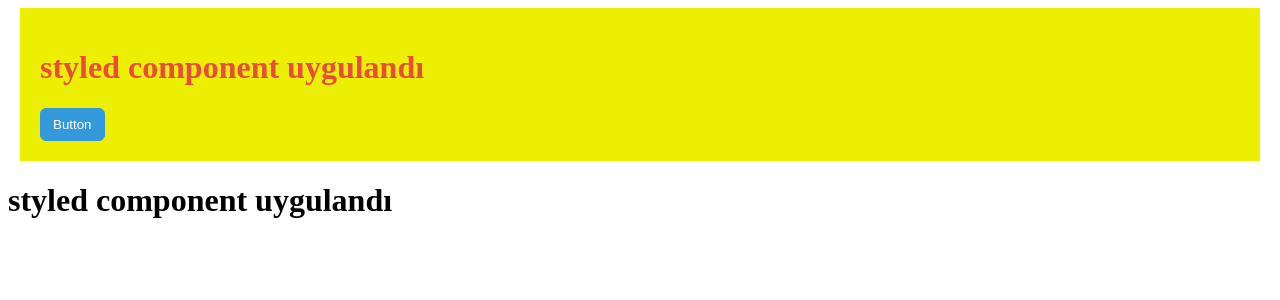
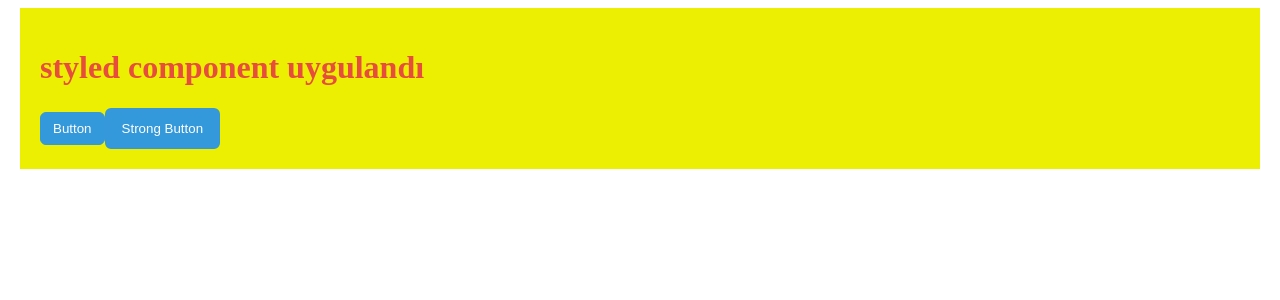
Before and after one commit to ferhatgozupekk/hafta-6, a React (Vite) app: page / in a window 1280 px wide. Shown: the top 300 px of the page. Built offline with nearby package versions, Linux system fonts and the light colour scheme.

Commit message:
10.4 Extend Kullanımı

```diff
--- a/src/App.jsx
+++ b/src/App.jsx
@@ -2,6 +2,7 @@ import React from "react";
 
 import { StyledContainer } from "./components/styled";
 import { Button } from "./components/button";
+import { StrongButton } from "./components/button/Button.styled";
 
 function App() {
   return (
@@ -9,8 +10,8 @@ function App() {
       <StyledContainer>
         <h1>styled component uygulandı</h1>
         <Button $primary>Button</Button>
+        <StrongButton $primary>Strong Button</StrongButton>
       </StyledContainer>
-      <h1>styled component uygulandı</h1>
     </>
   );
 }
--- a/src/components/button/Button.styled.js
+++ b/src/components/button/Button.styled.js
@@ -15,3 +15,8 @@ export const StyledButton = styled.button`
     background-color: ${(props) => (props?.$primary ? "#9b59b6" : "f1c40f")};
   }
 `;
+
+// extend etme
+export const StrongButton = styled(StyledButton)`
+  border-width: 5px;
+`;
```
